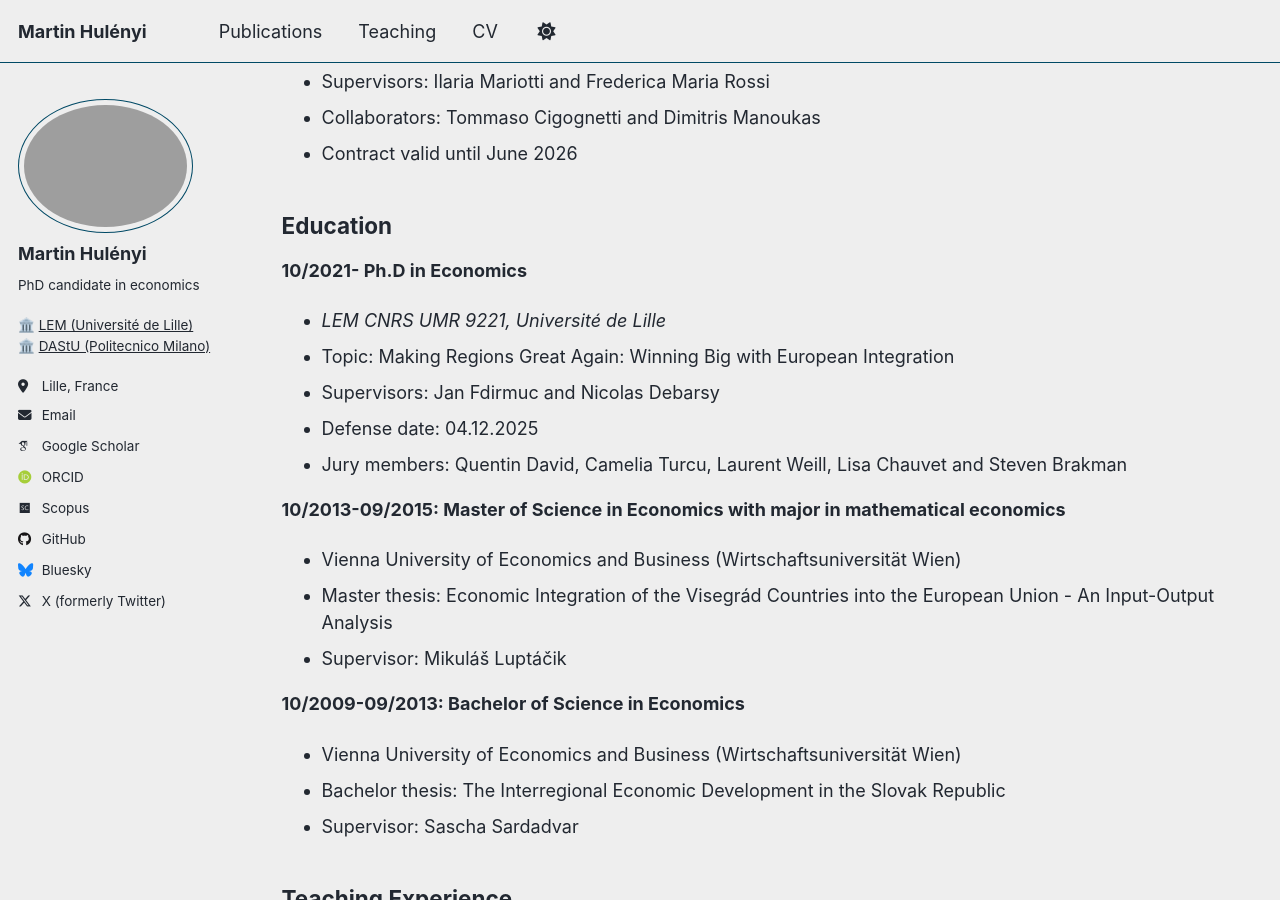
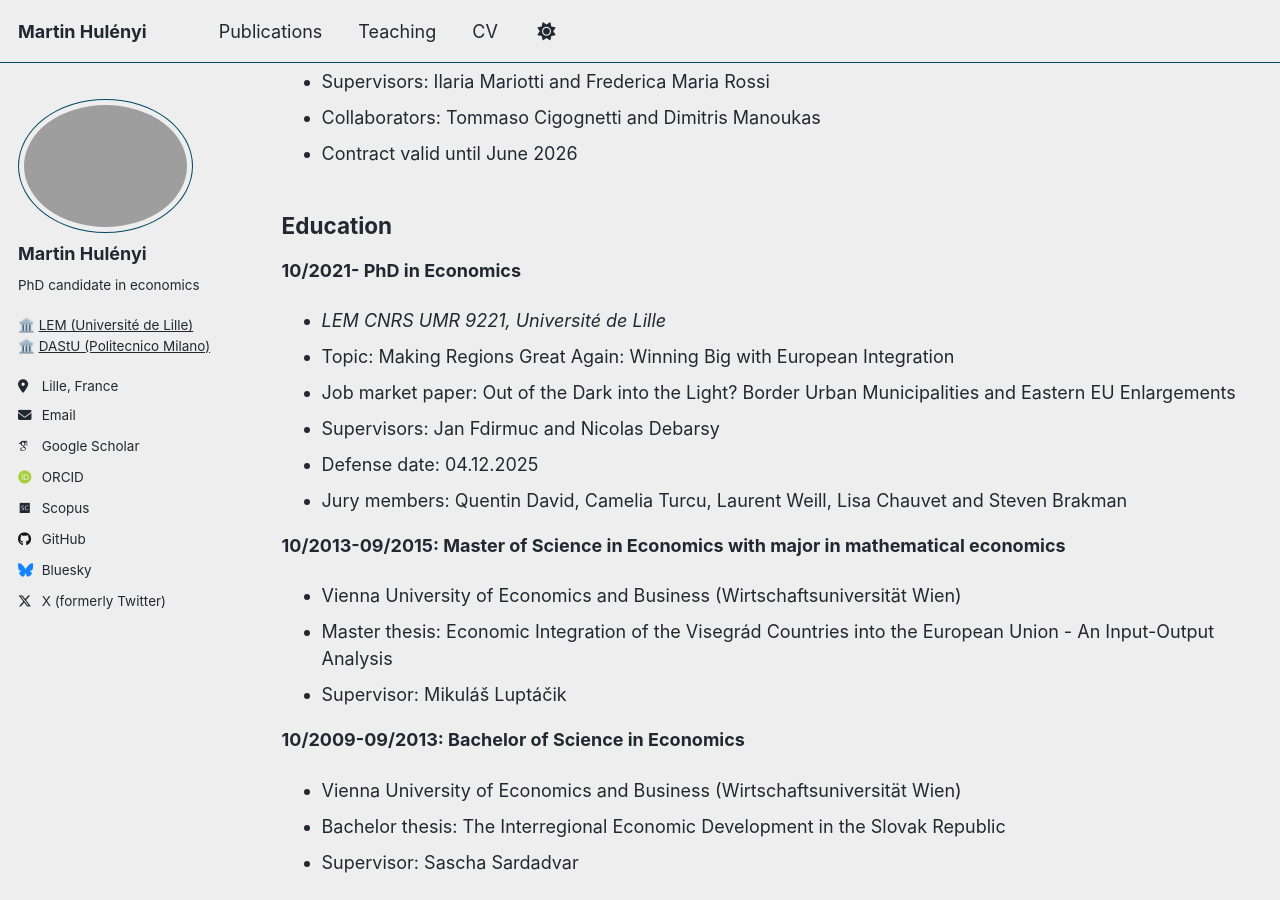
Before and after one commit to martinhulenyi/martinhulenyi.github.io, a Jekyll site: the page built from _pages/cv.md, in a window 1280 px wide and 900 px high, scrolled down 317 px. Built offline with Jekyll 4.4.1, drawn with Linux system fonts in a browser that asks for light colours; some web fonts are replaced; a script that is not in the unit is left out.

Commit message:
Update cv.md

```diff
--- a/_pages/cv.md
+++ b/_pages/cv.md
@@ -22,9 +22,10 @@ redirect_from:
 * Contract valid until June 2026
 
 ## **Education**
-**10/2021- Ph.D in Economics**
+**10/2021- PhD in Economics**
 * *LEM CNRS UMR 9221, Université de Lille*
 * Topic: Making Regions Great Again: Winning Big with European Integration
+* Job market paper:  Out of the Dark into the Light? Border Urban Municipalities and Eastern EU Enlargements
 * Supervisors: Jan Fdirmuc and Nicolas Debarsy
 * Defense date: 04.12.2025
 * Jury members: Quentin David, Camelia Turcu, Laurent Weill, Lisa Chauvet and Steven Brakman
```
